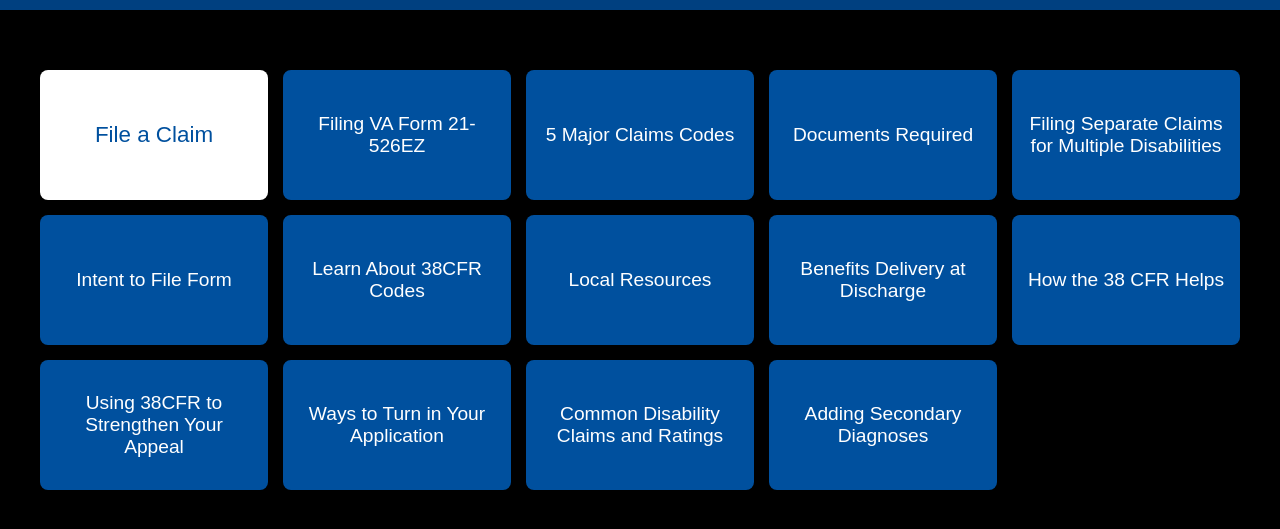
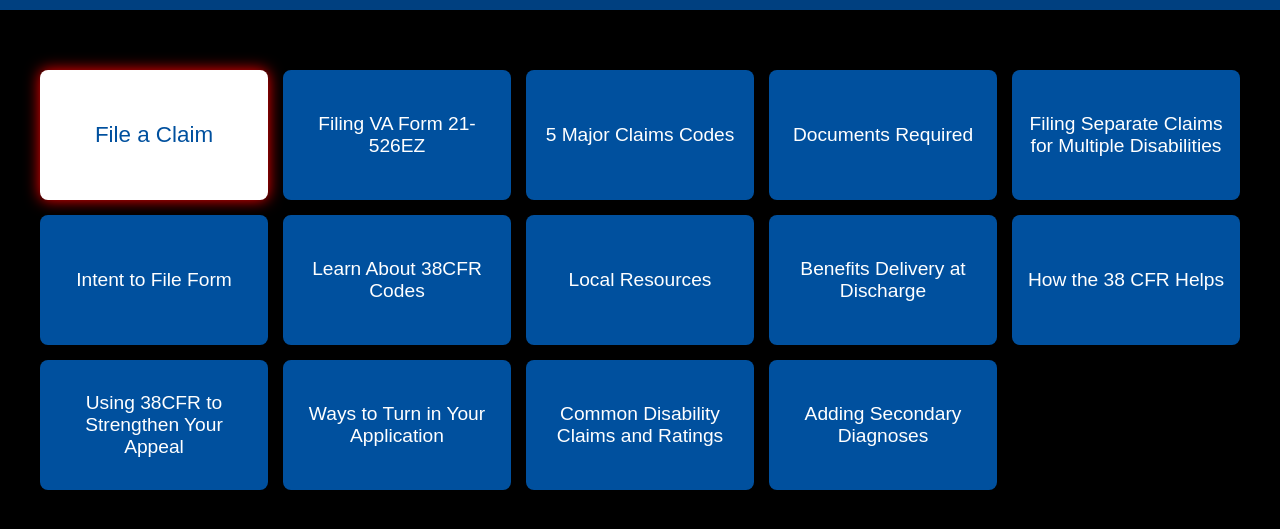
Before and after one commit to CMPSC3943FA24/team-5, a plain HTML site: page index.html in a window 1280 px wide. In both pictures the pointer is over the link "File a Claim". Shown: the part 133-662 px from the top of the page. Drawn offline with Linux system fonts and the light colour scheme.

Commit message:
Update index.html

```diff
--- a/index.html
+++ b/index.html
@@ -58,6 +58,7 @@
             background-color: white; /* Inverse to white */
             color: #00509E; /* Inverse to button color */
             font-size: 1.4em; /* Enlarge text on hover */
+             box-shadow: 0 0 15px red; /* Add red glow on hover */
         }
 
         @media screen and (max-width: 768px) {
```
